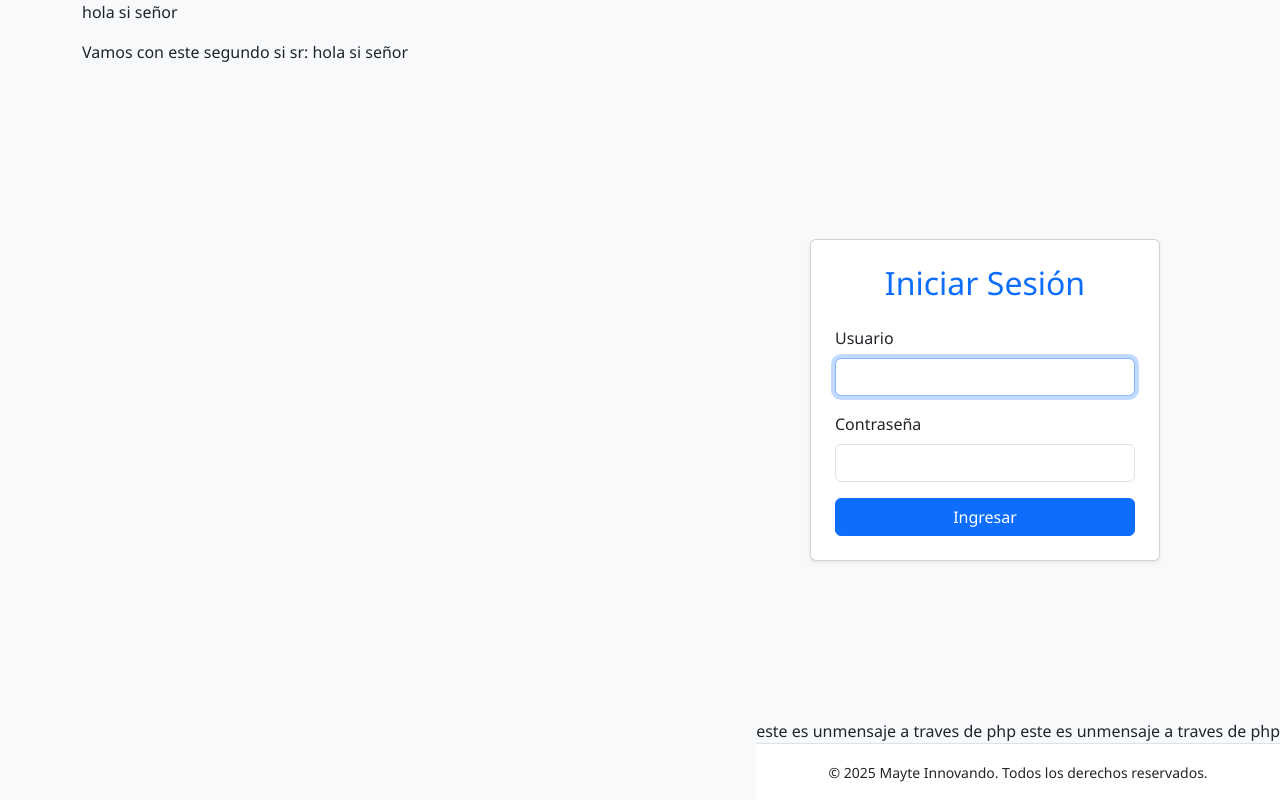
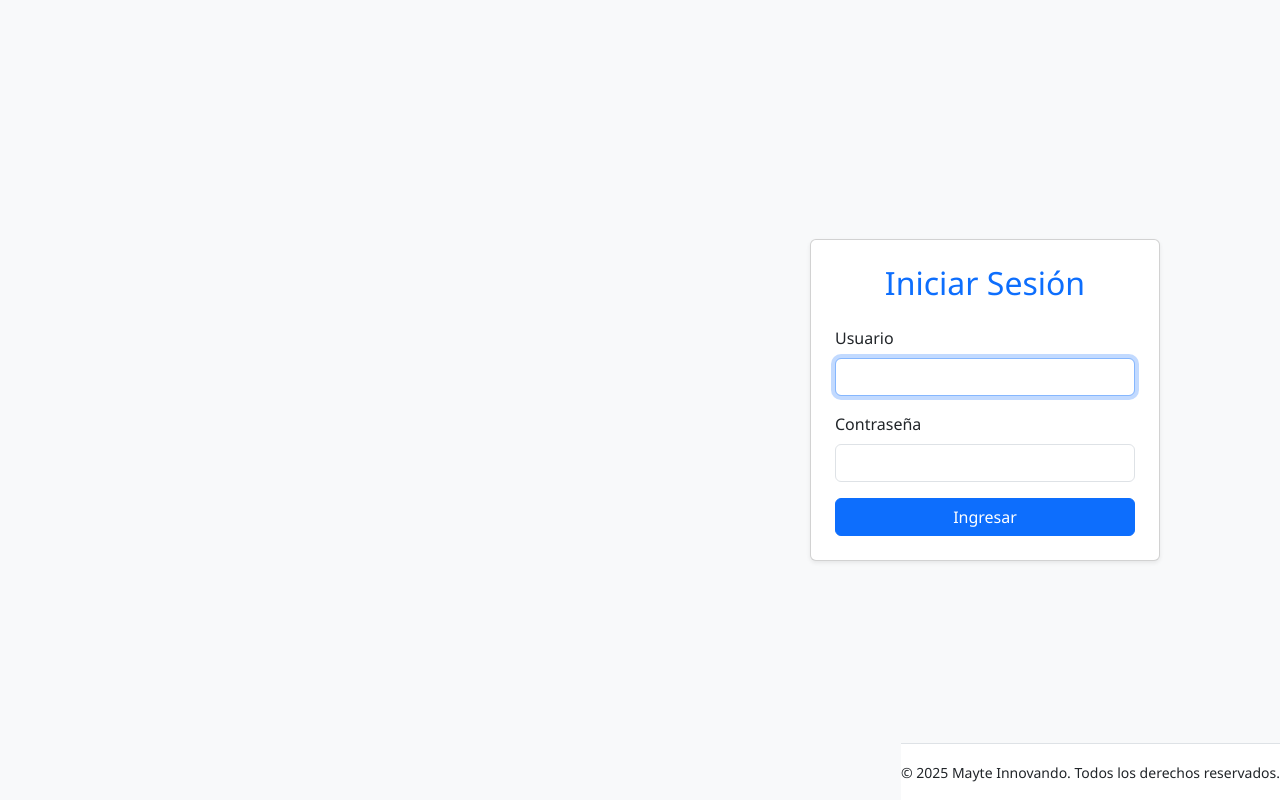
Before and after one commit to MANUEL0419/tienda, a PHP site: page /login.php in a window 1280 px wide. Run offline with PHP 8.4, Linux system fonts and the light colour scheme; data that the repository does not hold is empty.

Commit message:
elimine mensajes en login

```diff
--- a/login.php
+++ b/login.php
@@ -33,12 +33,10 @@ include 'includes/header.php';
         </div>
         </div>
     </div>
-    <p>hola si señor</p>
-<p>Vamos con este segundo si sr: hola si señor</p>
+
 </div>
 <div class="footer">
-    <?php echo 'este es unmensaje a traves de php' ?>
-    <?php echo 'este es unmensaje a traves de php' ?>
+
     <?php include 'includes/footer.php'; ?>
 
 
```
